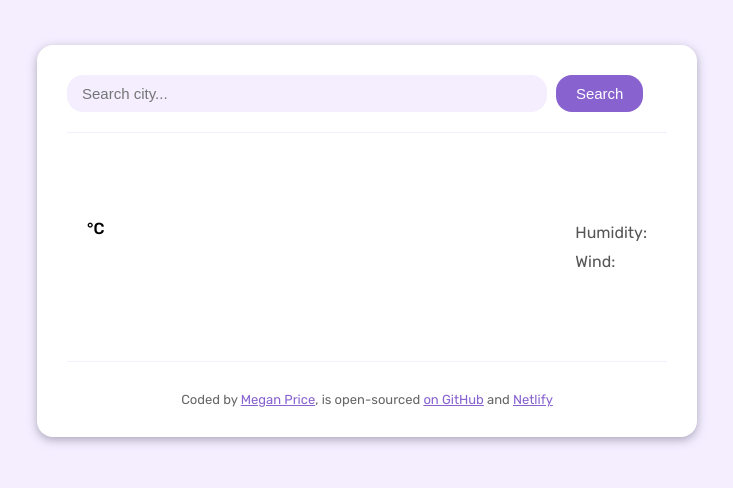
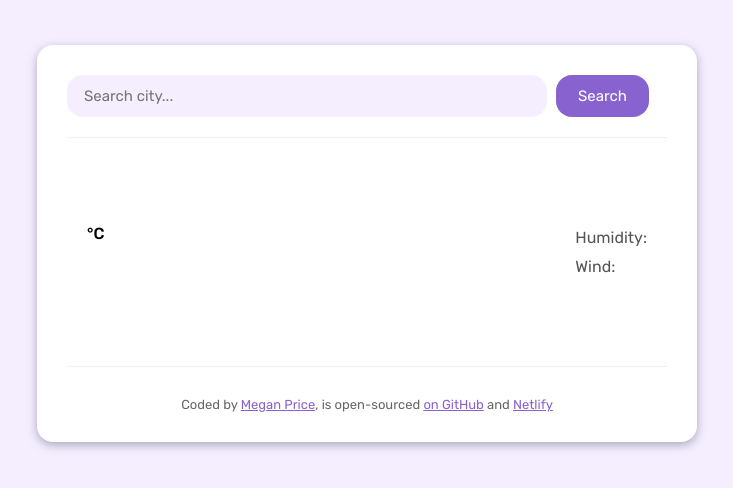
Before and after one commit to meganprice27/weather-app, a plain HTML site: page index.html in a window 1280 px wide. Shown: the whole page, without its empty margins (273-1006 px from the left). Drawn offline with nearby package versions, Linux system fonts and the light colour scheme; no server answers.

Commit message:
Minor tweaks to search bar and button CSS

```diff
--- a/src/style.css
+++ b/src/style.css
@@ -27,16 +27,18 @@ header {
   border-radius: 16px;
   width: 80%;
   font-size: 15px;
-  padding: 10px 15px;
+  font-family: "Rubik", sans-serif;
+  padding: 12px 17px;
 }
 
 .search-form-button {
   background: rgb(136, 98, 207);
   color: white;
-  padding: 10px 20px;
+  padding: 12px 22px;
   border: none;
   border-radius: 16px;
   font-size: 15px;
+  font-family: "Rubik", sans-serif;
   margin-left: 5px;
 }
 
```
